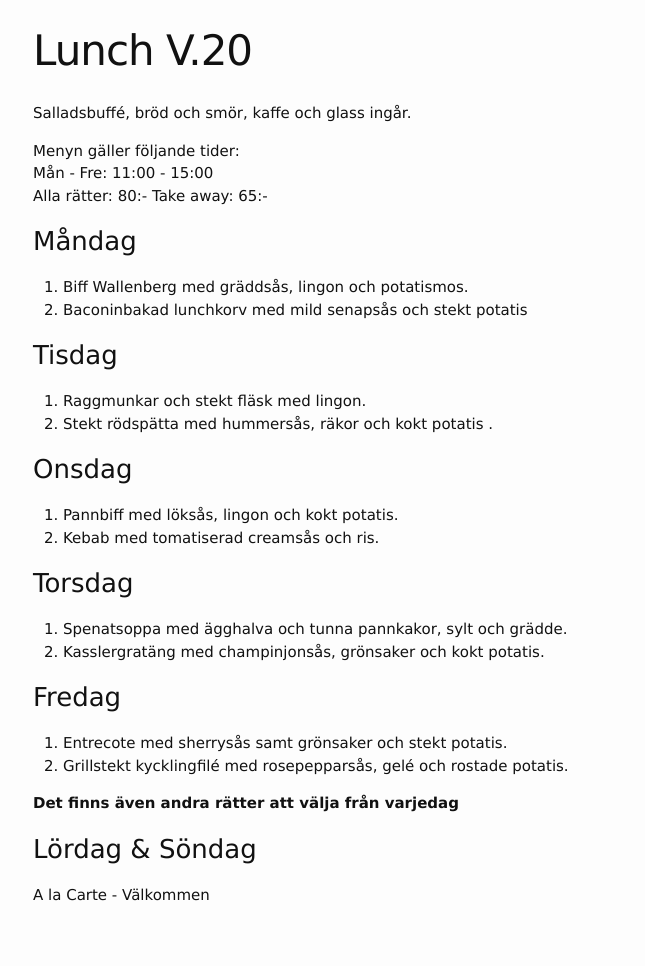
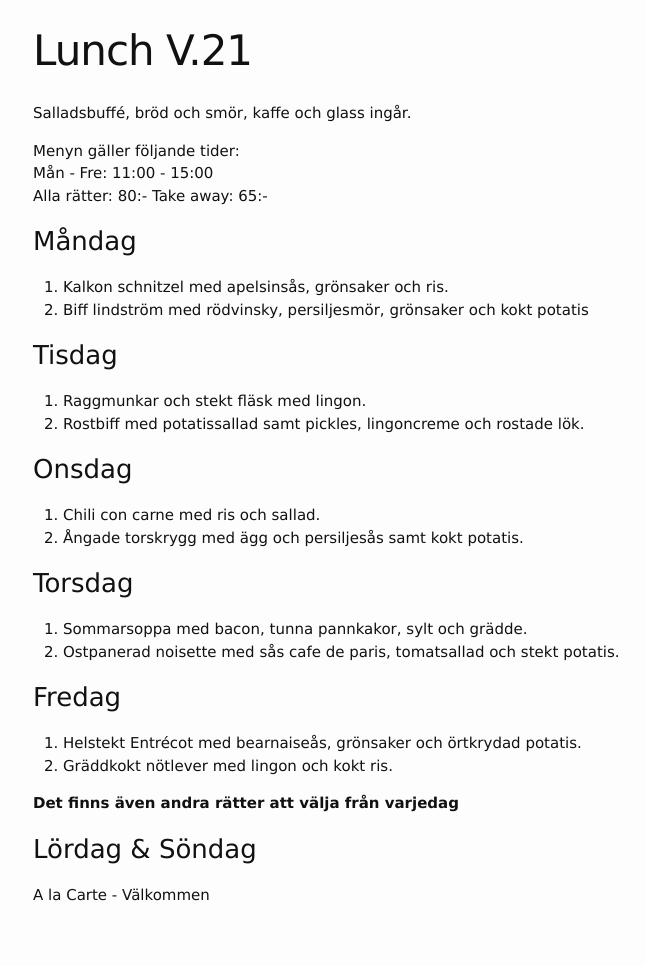
Before and after one commit to FarInn62/farinn62.github.io, a Jekyll site: the page built from lunch.md, in a window 1280 px wide. Shown: the whole page, without its empty margins (237-882 px from the left). Built offline with Jekyll 4.4.1, drawn with Linux system fonts in a browser that asks for light colours.

Commit message:
Update lunch.md

```diff
--- a/lunch.md
+++ b/lunch.md
@@ -1,6 +1,6 @@
 ---
 layout: foodmenu
-title: Lunch V.20
+title: Lunch V.21
 permalink: /lunch/
 published: true
 ---
@@ -12,29 +12,29 @@ Alla rätter: 80:- Take away: 65:-
 
 ### Måndag
 
-1. Biff Wallenberg med gräddsås, lingon och potatismos.
-2. Baconinbakad lunchkorv med mild senapsås och stekt potatis
+1. Kalkon schnitzel med apelsinsås, grönsaker och ris.
+2. Biff lindström med rödvinsky, persiljesmör, grönsaker och kokt potatis
 
 ### Tisdag
 
 1. Raggmunkar och stekt fläsk med lingon.
-2. Stekt rödspätta med hummersås, räkor och kokt potatis .
+2. Rostbiff med potatissallad samt pickles, lingoncreme och rostade lök.
 
 
 ### Onsdag
 
-1. Pannbiff med löksås, lingon och kokt potatis.
-2. Kebab med tomatiserad creamsås och ris.
+1. Chili con carne med ris och sallad.
+2. Ångade torskrygg med ägg och persiljesås samt kokt potatis.
 
 ### Torsdag
 
- 1. Spenatsoppa med ägghalva och tunna pannkakor, sylt och grädde.
- 2. Kasslergratäng med champinjonsås, grönsaker och kokt potatis.
+ 1. Sommarsoppa med bacon, tunna pannkakor, sylt och grädde.
+ 2. Ostpanerad noisette med sås cafe de paris, tomatsallad och stekt potatis.
 
 ### Fredag
 
-1. Entrecote med sherrysås samt grönsaker och stekt potatis.
-2. Grillstekt kycklingfilé med rosepepparsås, gelé och rostade potatis.
+1. Helstekt Entrécot med bearnaiseås, grönsaker och örtkrydad potatis.
+2. Gräddkokt nötlever med lingon och kokt ris.
 
   **Det finns även andra rätter att välja från varjedag**
 
```
